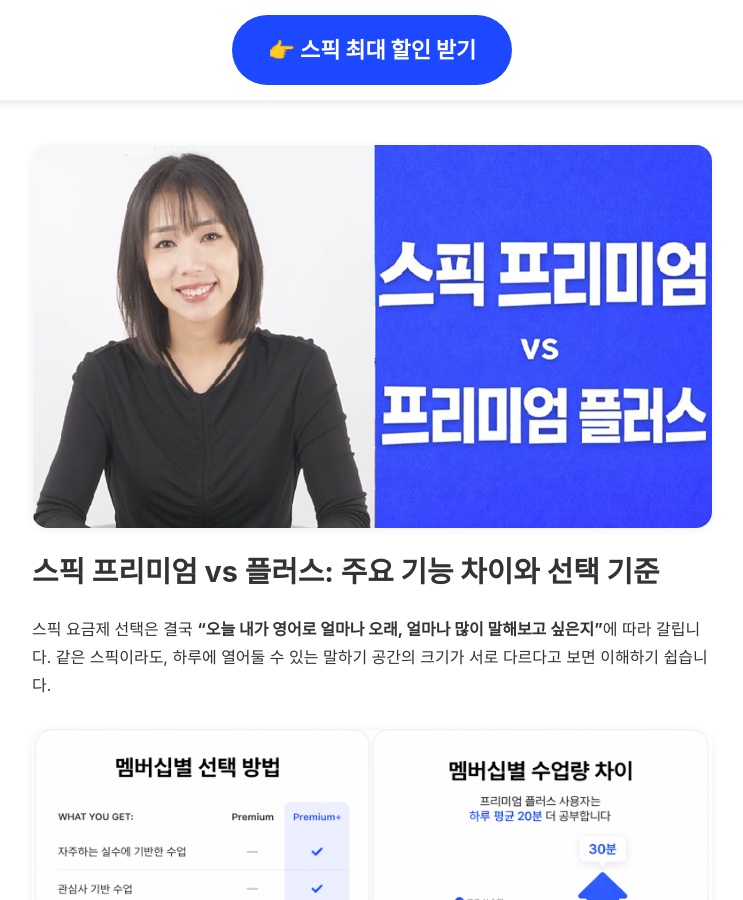
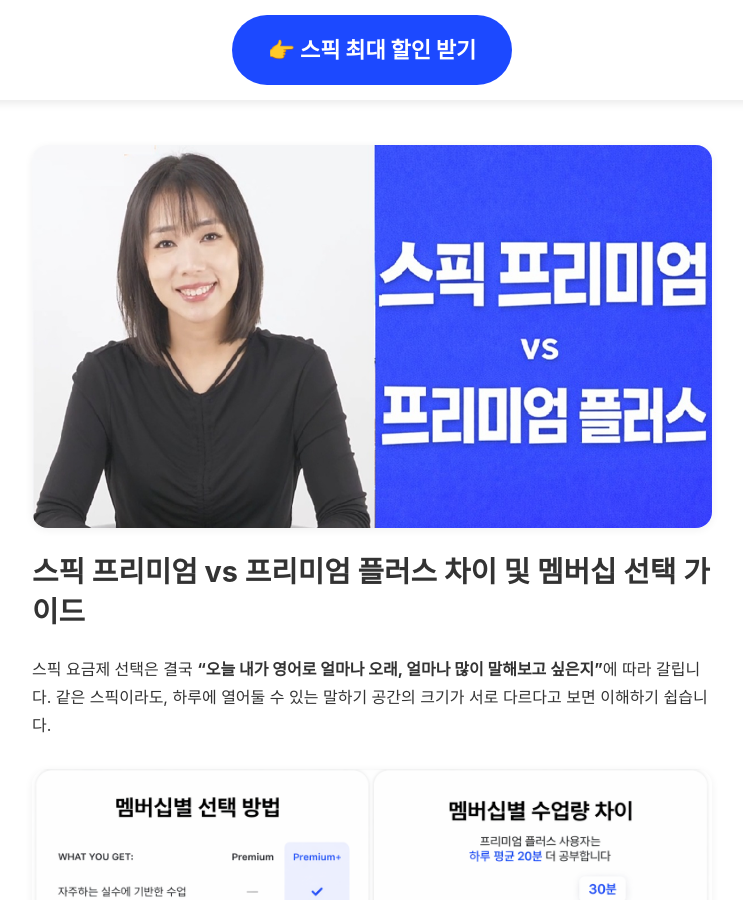
Before and after one commit to kjsjdw/speak_event_page, a Jekyll site: the page built from premium-vs-plus.md, in a window 1280 px wide and 900 px high. Shown: the whole window, without its empty margins (268-1011 px from the left). Built offline with Jekyll 4.4.1, drawn with Linux system fonts in a browser that asks for light colours; some web fonts are replaced.

Commit message:
Update premium-vs-plus.md

```diff
--- a/premium-vs-plus.md
+++ b/premium-vs-plus.md
@@ -15,7 +15,7 @@ image: /content/images/premium-vs-plus.jpg
        style="display:block; margin:0 auto;">
 </div>
 
-# 스픽 프리미엄 vs 플러스: 주요 기능 차이와 선택 기준
+# 스픽 프리미엄 vs 프리미엄 플러스 차이 및 멤버십 선택 가이드
 
 스픽 요금제 선택은 결국 **“오늘 내가 영어로 얼마나 오래, 얼마나 많이 말해보고 싶은지”**에 따라 갈립니다. 같은 스픽이라도, 하루에 열어둘 수 있는 말하기 공간의 크기가 서로 다르다고 보면 이해하기 쉽습니다.
 
```
